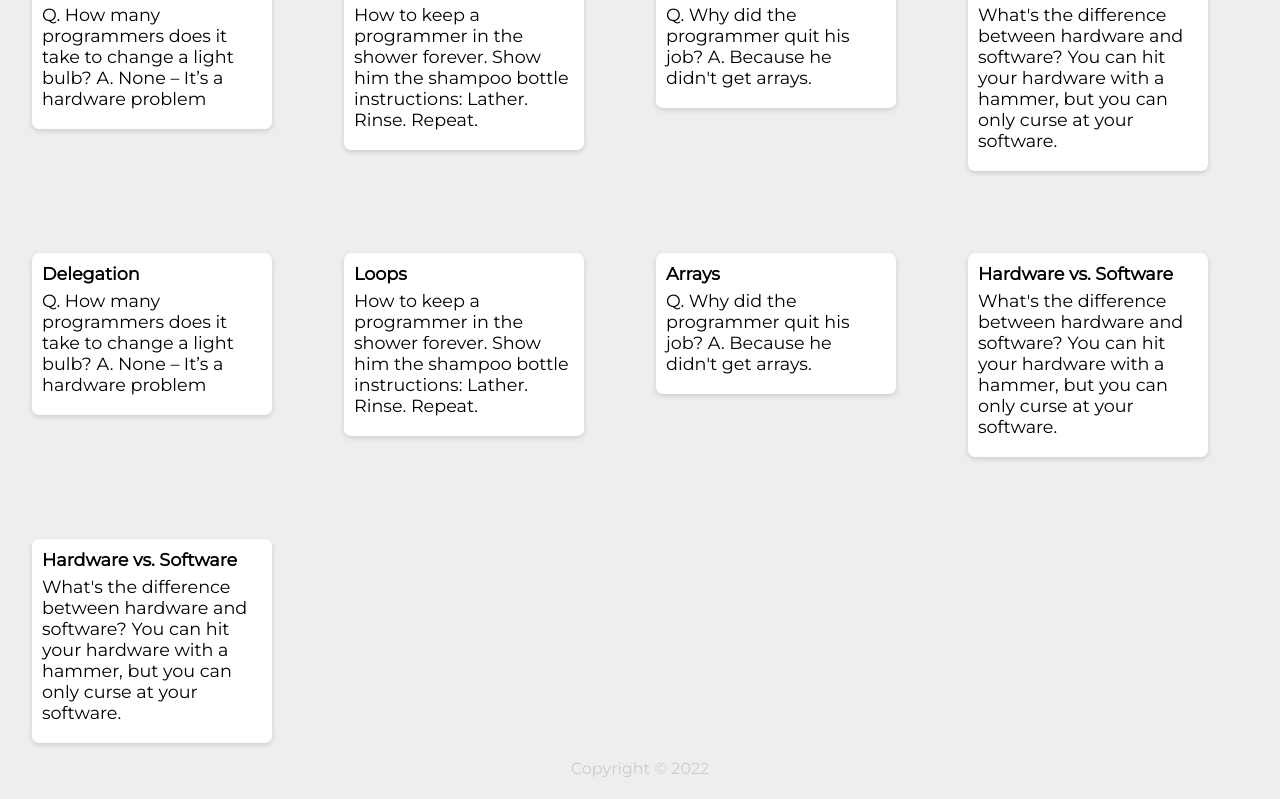
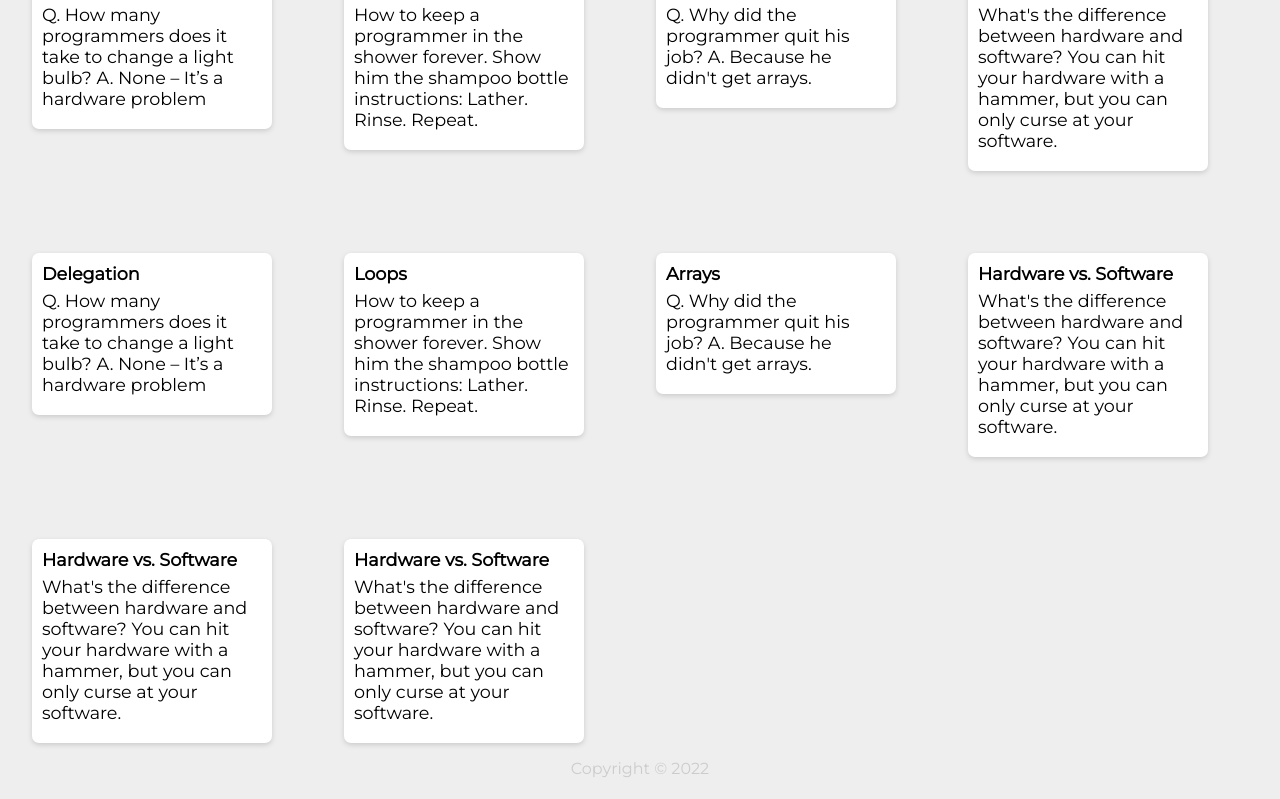
Before and after one commit to eslamwaeldev/Keeper, a React (Create React App) app: page / in a window 1280 px wide. Shown: the part 326-1125 px from the top of the page. Built offline with nearby package versions, Linux system fonts and the light colour scheme; a web font is replaced by a local one.

Commit message:
add : key to rendered notes

```diff
--- a/src/components/App.jsx
+++ b/src/components/App.jsx
@@ -42,9 +42,9 @@
         </div>
       </div>
       <div className="grid-container">
-        {sampleNotes.map((note) => {
+        {sampleNotes.map((note, index) => {
           return (
-            <div className="grid-items">
+            <div key={index} className="grid-items">
               <Note key={note.key} title={note.title} content={note.content} />
             </div>
           );
--- a/src/components/notes.js
+++ b/src/components/notes.js
@@ -44,5 +44,10 @@
     title: "Hardware vs. Software",
     content: "What's the difference between hardware and software? You can hit your hardware with a hammer, but you can only curse at your software.",
   },
+  {
+    key: 4,
+    title: "Hardware vs. Software",
+    content: "What's the difference between hardware and software? You can hit your hardware with a hammer, but you can only curse at your software.",
+  },
 ];
 export default notes;
```
